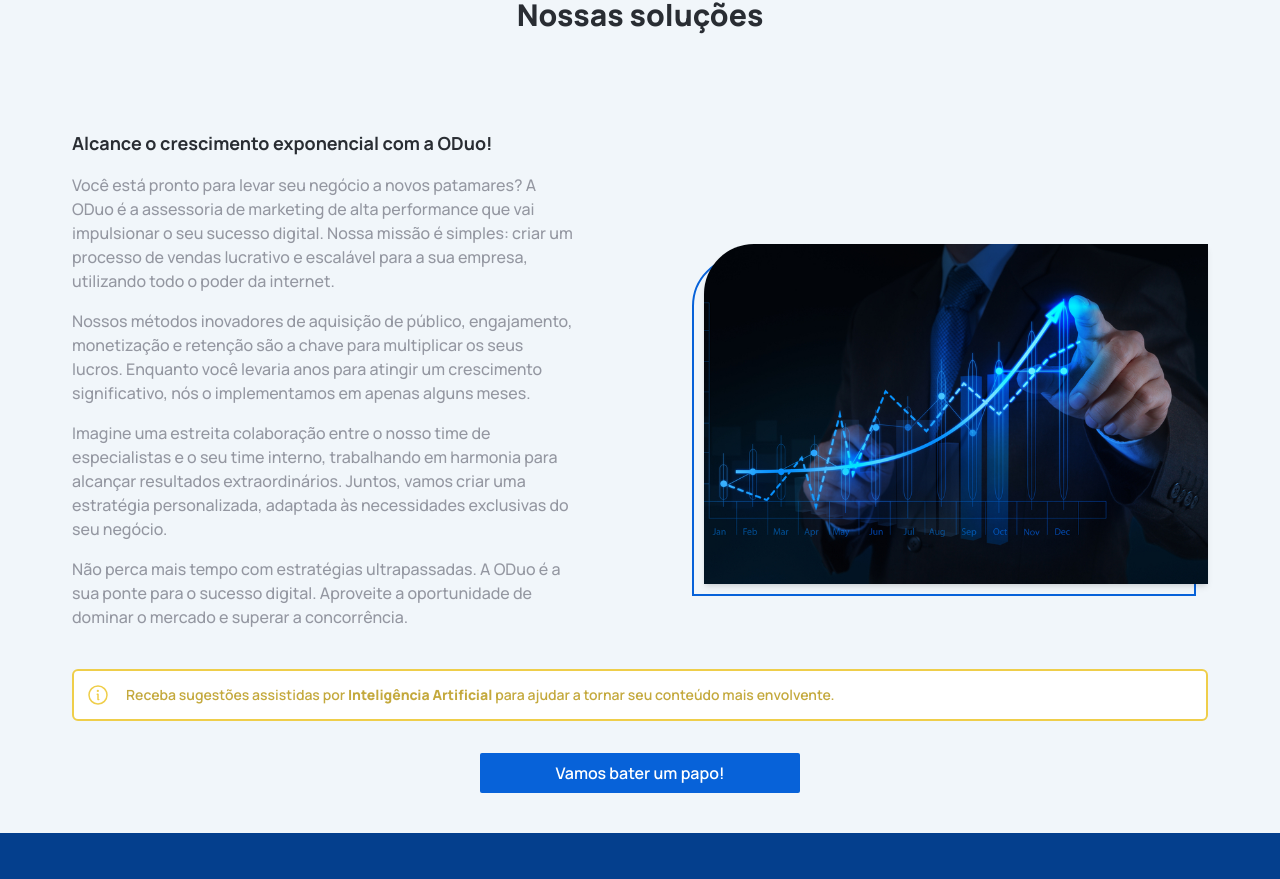
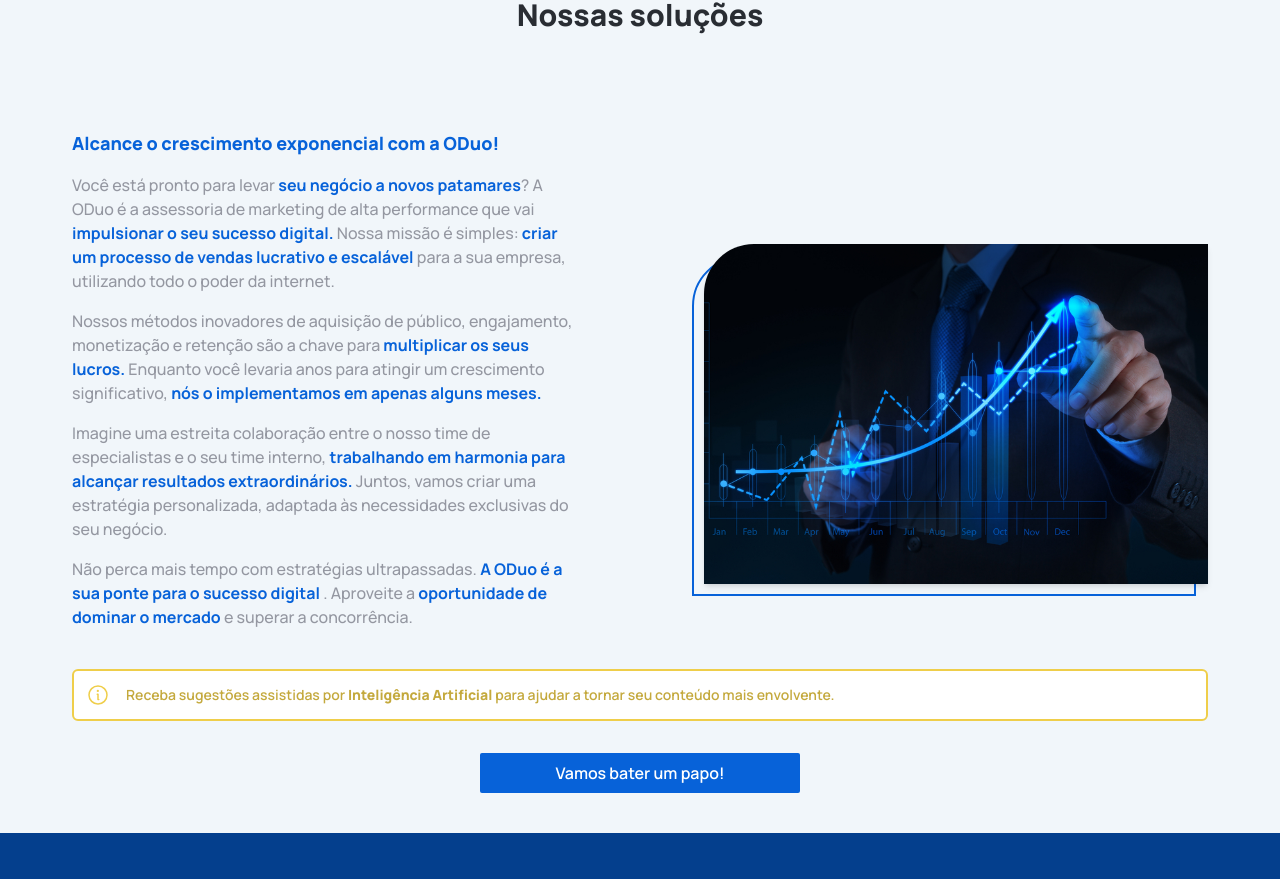
Before and after one commit to leomarzeuski/Oduo.com, a Next.js app: page / in a window 1280 px wide. Shown: the part 3375-4254 px from the top of the page. Built offline with nearby package versions, Linux system fonts and the light colour scheme; no server answers.

Commit message:
Change texts highlight

```diff
--- a/src/components/sections/solutions/NewSection.js
+++ b/src/components/sections/solutions/NewSection.js
@@ -5,33 +5,64 @@
   return (
     <secion className="flex flex-col lg:flex-row w-full justify-between items-center gap-16 lg:gap-32">
       <div className="flex flex-col gap-4 w-full lg:max-w-[45%]">
-        <h2 className="text-black text-lg font-bold">
+        <h2 className="text-primary text-lg font-extrabold">
           Alcance o crescimento exponencial com a ODuo!
         </h2>
         <article className="text-gray flex flex-col gap-4">
           <span>
-            Você está pronto para levar seu negócio a novos patamares? A ODuo é
-            a assessoria de marketing de alta performance que vai impulsionar o
-            seu sucesso digital. Nossa missão é simples: criar um processo de
-            vendas lucrativo e escalável para a sua empresa, utilizando todo o
-            poder da internet.
+            Você está pronto para levar{" "}
+            <strong className="text-primary">
+              {" "}
+              seu negócio a novos patamares
+            </strong>
+            ? A ODuo é a assessoria de marketing de alta performance que vai
+            <strong className="text-primary">
+              {" "}
+              impulsionar o seu sucesso digital.{" "}
+            </strong>
+            Nossa missão é simples:
+            <strong className="text-primary">
+              {" "}
+              criar um processo de vendas lucrativo e escalável{" "}
+            </strong>
+            para a sua empresa, utilizando todo o poder da internet.
           </span>
           <span>
             Nossos métodos inovadores de aquisição de público, engajamento,
-            monetização e retenção são a chave para multiplicar os seus lucros.
+            monetização e retenção são a chave para
+            <strong className="text-primary">
+              {" "}
+              multiplicar os seus lucros.{" "}
+            </strong>
             Enquanto você levaria anos para atingir um crescimento
-            significativo, nós o implementamos em apenas alguns meses.
+            significativo,
+            <strong className="text-primary">
+              {" "}
+              nós o implementamos em apenas alguns meses.{" "}
+            </strong>
           </span>
           <span>
             Imagine uma estreita colaboração entre o nosso time de especialistas
-            e o seu time interno, trabalhando em harmonia para alcançar
-            resultados extraordinários. Juntos, vamos criar uma estratégia
-            personalizada, adaptada às necessidades exclusivas do seu negócio.
+            e o seu time interno,
+            <strong className="text-primary">
+              {" "}
+              trabalhando em harmonia para alcançar resultados extraordinários.{" "}
+            </strong>
+            Juntos, vamos criar uma estratégia personalizada, adaptada às
+            necessidades exclusivas do seu negócio.
           </span>
           <span>
-            Não perca mais tempo com estratégias ultrapassadas. A ODuo é a sua
-            ponte para o sucesso digital. Aproveite a oportunidade de dominar o
-            mercado e superar a concorrência.
+            Não perca mais tempo com estratégias ultrapassadas.
+            <strong className="text-primary">
+              {" "}
+              A ODuo é a sua ponte para o sucesso digital{" "}
+            </strong>
+            . Aproveite a
+            <strong className="text-primary">
+              {" "}
+              oportunidade de dominar o mercado{" "}
+            </strong>
+            e superar a concorrência.
           </span>
         </article>
       </div>
--- a/src/pages/index.js
+++ b/src/pages/index.js
@@ -49,7 +49,7 @@
           key="ogsitename"
         />
         <meta name="viewport" content="width=device-width, initial-scale=1" />
-        <link rel="icon" type="image/png" href="/favicon.png" />
+        <link rel="icon" type="image/png" href="/favicon-oduo.png" />
         <title>ODuo Assessoria</title>
       </Head>
       <main className="relative overflow-hidden">
```
